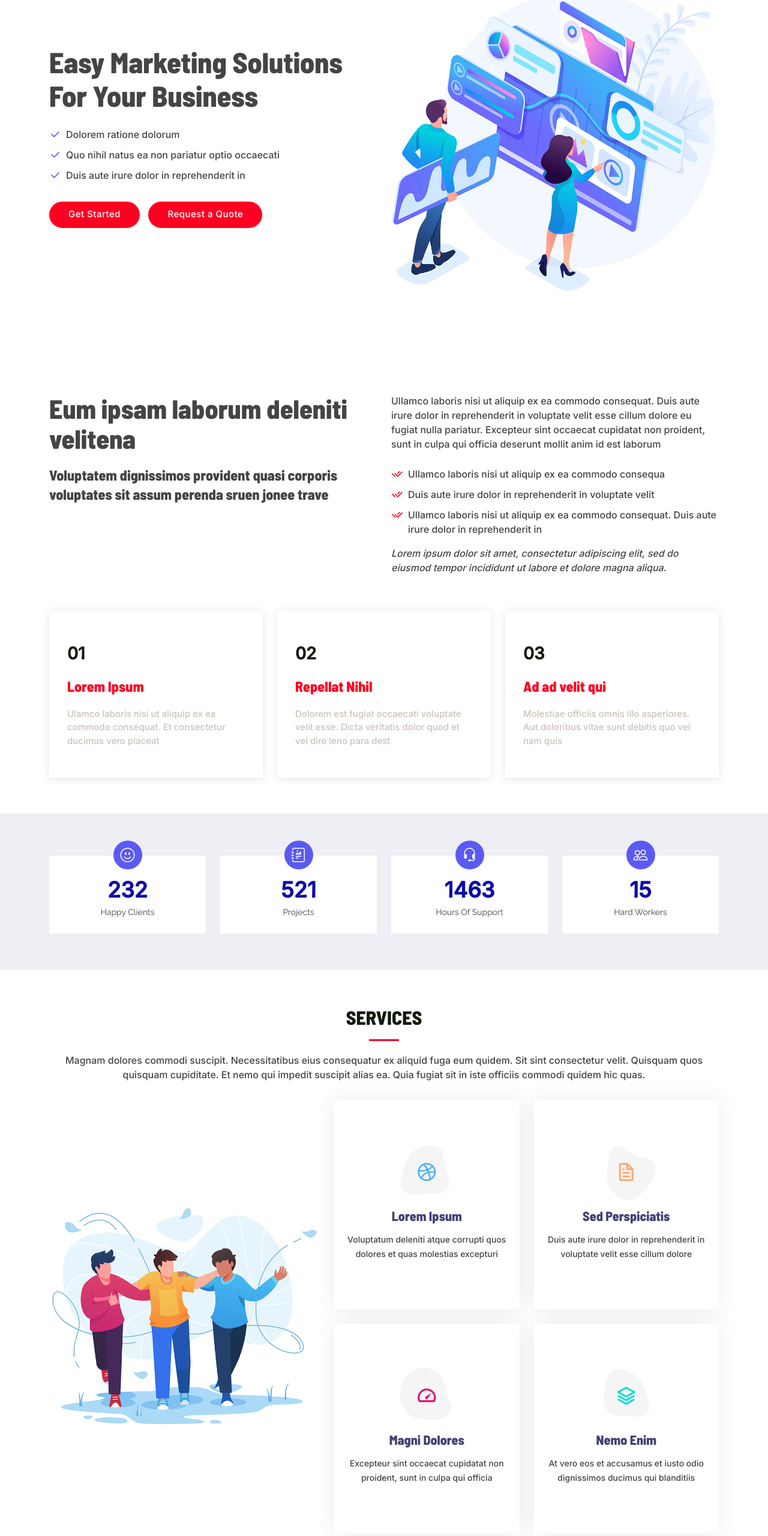
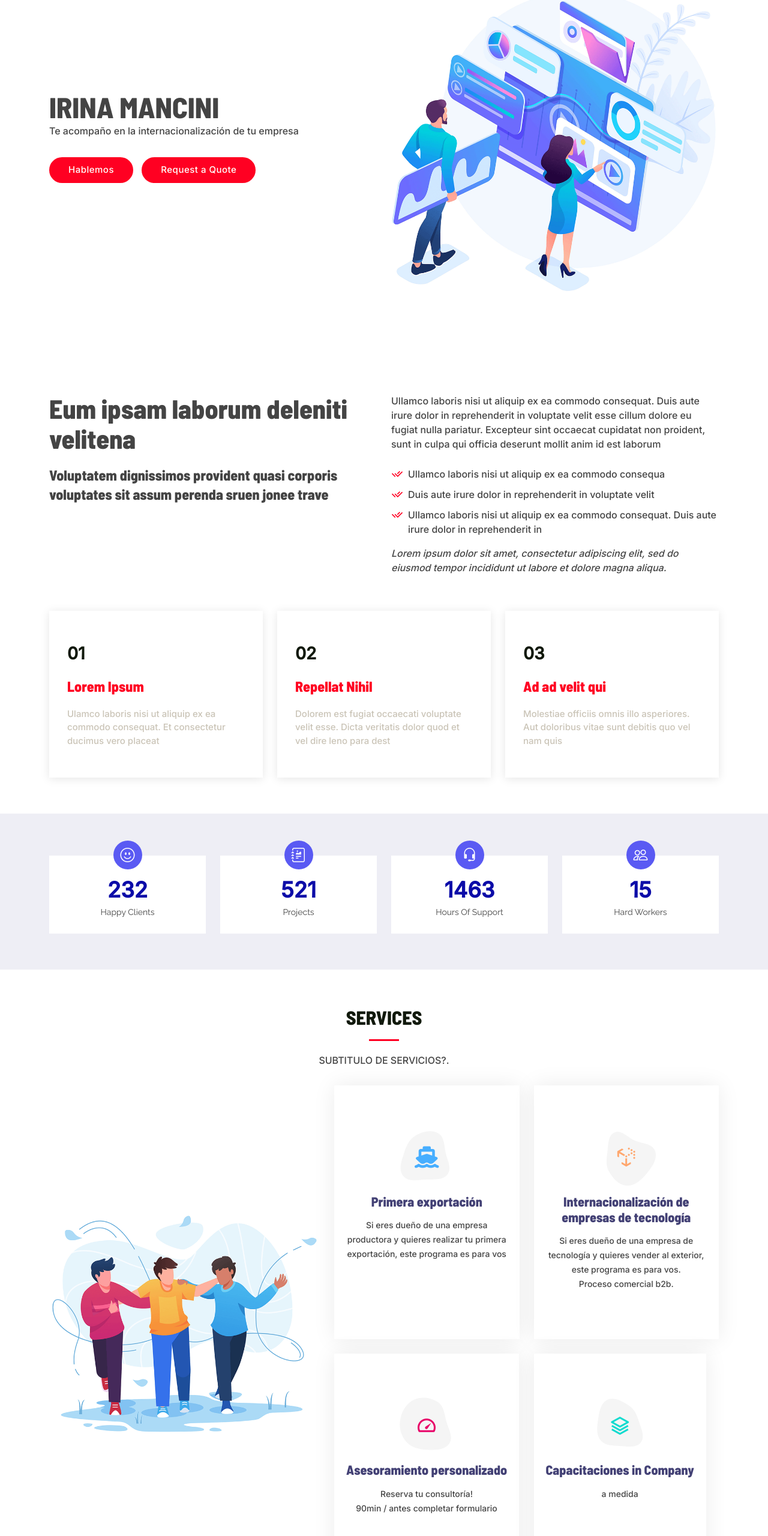
Before and after one commit to SanGrax/IrinaMancini, a plain HTML site: page index.html in a window 1280 px wide. Shown: the part 204-2764 px from the top of the page at 60% size. Drawn offline with nearby package versions, Linux system fonts and the light colour scheme.

Commit message:
Cambios pedidos por IRI 6/6

```diff
--- a/index.html
+++ b/index.html
@@ -12,6 +12,7 @@
   <!-- Favicons -->
   <link href="assets/img/faviconIM.png" rel="icon">
   <link href="assets/img/apple-touch-icon.png" rel="apple-touch-icon">
+  <link rel="stylesheet" href="https://cdnjs.cloudflare.com/ajax/libs/font-awesome/6.0.0-beta3/css/all.min.css">
 
   <!-- Google Fonts -->
   <link href="https://fonts.googleapis.com/css?family=Open+Sans:300,300i,400,400i,600,600i,700,700i|Raleway:300,300i,400,400i,500,500i,600,600i,700,700i|Poppins:300,300i,400,400i,500,500i,600,600i,700,700i" rel="stylesheet">
@@ -45,11 +46,12 @@
       <nav id="navbar" class="navbar">
         <ul>
           <li><a class="nav-link scrollto active" href="#hero">Inicio</a></li>
-          <li><a class="nav-link scrollto" href="#about">Nosotros</a></li>
           <li><a class="nav-link scrollto" href="#services">Servicios</a></li>
-          <li><a class="nav-link scrollto " href="#portfolio">Portafolio</a></li>
-          <li><a class="nav-link scrollto" href="#team">Equipo</a></li>
-          <li class="dropdown"><a href="#"><span>Drop Down</span> <i class="bi bi-chevron-down"></i></a>
+          <li><a class="nav-link scrollto" href="#about">Bio(?)</a></li>
+          <li><a class="nav-link scrollto " href="#portfolio">Clientes</a></li>
+          <li><a class="nav-link scrollto" href="#about">Noticias / prensa (?)</a></li>
+          <!-- <li><a class="nav-link scrollto " href="#portfolio">Portafolio</a></li> -->
+          <!-- <li class="dropdown"><a href="#"><span>Drop Down</span> <i class="bi bi-chevron-down"></i></a>
             <ul>
               <li><a href="#">Drop Down 1</a></li>
               <li class="dropdown"><a href="#"><span>Deep Drop Down</span> <i class="bi bi-chevron-right"></i></a>
@@ -65,7 +67,7 @@
               <li><a href="#">Drop Down 3</a></li>
               <li><a href="#">Drop Down 4</a></li>
             </ul>
-          </li>
+          </li> -->
           <li><a class="nav-link scrollto" href="#contact">Contacto</a></li>
           <li><a class="getstarted scrollto" href="#about">Get Started</a></li>
         </ul>
@@ -81,14 +83,15 @@
     <div class="container">
       <div class="row">
         <div class="col-lg-6 pt-2 pt-lg-0 order-2 order-lg-1 d-flex flex-column justify-content-center">
-          <h1>Easy Marketing Solutions For Your Business</h1>
-          <ul>
+          <h1>IRINA MANCINI</h1>
+          <p>Te acompaño en la internacionalización de tu empresa</p>
+          <!-- <ul>
             <li><i class="ri-check-line"></i> Dolorem ratione dolorum</li>
             <li><i class="ri-check-line"></i> Quo nihil natus ea non pariatur optio occaecati</li>
             <li><i class="ri-check-line"></i> Duis aute irure dolor in reprehenderit in</li>
-          </ul>
+          </ul> -->
           <div class="mt-3">
-            <a href="#about" class="btn-get-started scrollto">Get Started</a>
+            <a href="#about" class="btn-get-started scrollto">Hablemos</a>
             <a href="" class="btn-get-quote">Request a Quote</a>
           </div>
         </div>
@@ -216,7 +219,7 @@
 
         <div class="section-title">
           <h2>Services</h2>
-          <p>Magnam dolores commodi suscipit. Necessitatibus eius consequatur ex aliquid fuga eum quidem. Sit sint consectetur velit. Quisquam quos quisquam cupiditate. Et nemo qui impedit suscipit alias ea. Quia fugiat sit in iste officiis commodi quidem hic quas.</p>
+          <p>SUBTITULO DE SERVICIOS?.</p>
         </div>
 
         <div class="row">
@@ -232,10 +235,10 @@
                       <svg width="100" height="100" viewBox="0 0 600 600" xmlns="http://www.w3.org/2000/svg">
                         <path stroke="none" stroke-width="0" fill="#f5f5f5" d="M300,521.0016835830174C376.1290562159157,517.8887921683347,466.0731472004068,529.7835943286574,510.70327084640275,468.03025145048787C554.3714126377745,407.6079735673963,508.03601936045806,328.9844924480964,491.2728898941984,256.3432110539036C474.5976632858925,184.082847569629,479.9380746630129,96.60480741107993,416.23090153303,58.64404602377083C348.86323505073057,18.502131276798302,261.93793281208167,40.57373210992963,193.5410806939664,78.93577620505333C130.42746243093433,114.334589627462,98.30271207620316,179.96522072025542,76.75703585869454,249.04625023123273C51.97151888228291,328.5150500222984,13.704378332031375,421.85034740162234,66.52175969318436,486.19268352777647C119.04800174914682,550.1803526380478,217.28368757567262,524.383925680826,300,521.0016835830174"></path>
                       </svg>
-                      <i class="bx bxl-dribbble"></i>
+                      <i class="fas fa-ship"></i>
                     </div>
-                    <h4><a href="">Lorem Ipsum</a></h4>
-                    <p>Voluptatum deleniti atque corrupti quos dolores et quas molestias excepturi</p>
+                    <h4><a href="">Primera exportación</a></h4>
+                    <p>Si eres dueño de una empresa productora y quieres realizar tu primera exportación, este programa es para vos</p>
                   </div>
                 </div>
 
@@ -245,10 +248,11 @@
                       <svg width="100" height="100" viewBox="0 0 600 600" xmlns="http://www.w3.org/2000/svg">
                         <path stroke="none" stroke-width="0" fill="#f5f5f5" d="M300,582.0697525312426C382.5290701553225,586.8405444964366,449.9789794690241,525.3245884688669,502.5850820975895,461.55621195738473C556.606425686781,396.0723002908107,615.8543463187945,314.28637112970534,586.6730223649479,234.56875336149918C558.9533121215079,158.8439757836574,454.9685369536778,164.00468322053177,381.49747125262974,130.76875717737553C312.15926192815925,99.40240125094834,248.97055460311594,18.661163978235184,179.8680185752513,50.54337015887873C110.5421016452524,82.52863877960104,119.82277516462835,180.83849132639028,109.12597500060166,256.43424936330496C100.08760227029461,320.3096726198365,92.17705696193138,384.0621239912766,124.79988738764834,439.7174275375508C164.83382741302287,508.01625554203684,220.96474134820875,577.5009287672846,300,582.0697525312426"></path>
                       </svg>
-                      <i class="bx bx-file"></i>
+                      <i class="fa-brands fa-uncharted"></i>
                     </div>
-                    <h4><a href="">Sed Perspiciatis</a></h4>
-                    <p>Duis aute irure dolor in reprehenderit in voluptate velit esse cillum dolore</p>
+                    <h4><a href="">Internacionalización de empresas de tecnología</a></h4>
+                    <p>Si eres dueño de una empresa de tecnología y quieres vender al exterior, este programa es para vos.</p>
+                    <p>Proceso comercial b2b.</p>
                   </div>
                 </div>
 
@@ -260,8 +264,9 @@
                       </svg>
                       <i class="bx bx-tachometer"></i>
                     </div>
-                    <h4><a href="">Magni Dolores</a></h4>
-                    <p>Excepteur sint occaecat cupidatat non proident, sunt in culpa qui officia</p>
+                    <h4><a href="">Asesoramiento personalizado</a></h4>
+                    <p>Reserva tu consultoría!</p>
+                    <p>90min / antes completar formulario</p>
                   </div>
                 </div>
 
@@ -273,8 +278,8 @@
                       </svg>
                       <i class="bx bx-layer"></i>
                     </div>
-                    <h4><a href="">Nemo Enim</a></h4>
-                    <p>At vero eos et accusamus et iusto odio dignissimos ducimus qui blanditiis</p>
+                    <h4><a href="">Capacitaciones in Company</a></h4>
+                    <p>a medida</p>
                   </div>
                 </div>
               </div>
@@ -516,7 +521,7 @@
     </section><!-- End Portfolio Section -->
 
     <!-- ======= Team Section ======= -->
-    <section id="team" class="team section-bg">
+    <!-- <section id="team" class="team section-bg">
       <div class="container">
 
         <div class="section-title">
@@ -601,10 +606,10 @@
         </div>
 
       </div>
-    </section><!-- End Team Section -->
+    </section>End Team Section -->
 
     <!-- ======= Pricing Section ======= -->
-    <section id="pricing" class="pricing">
+    <!-- <section id="pricing" class="pricing">
       <div class="container">
 
         <div class="section-title">
@@ -656,7 +661,7 @@
         </div>
 
       </div>
-    </section><!-- End Pricing Section -->
+    </section>End Pricing Section -->
 
     <!-- ======= Frequently Asked Questions Section ======= -->
     <section id="faq" class="faq">
```
